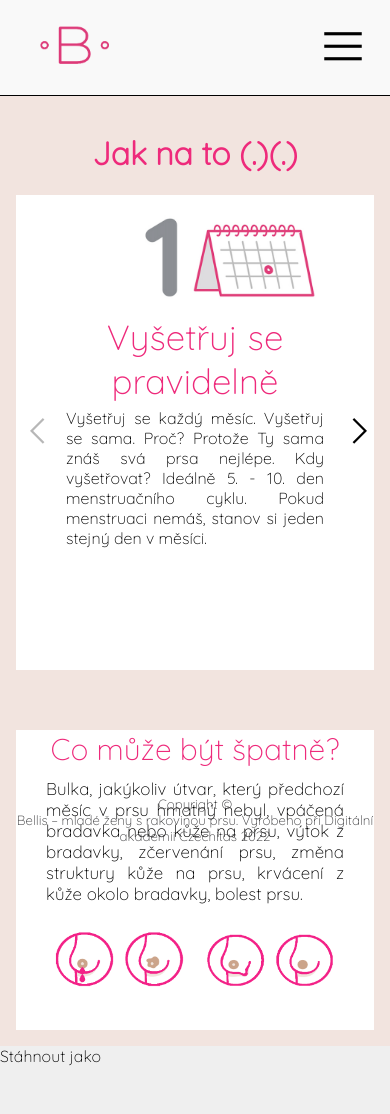
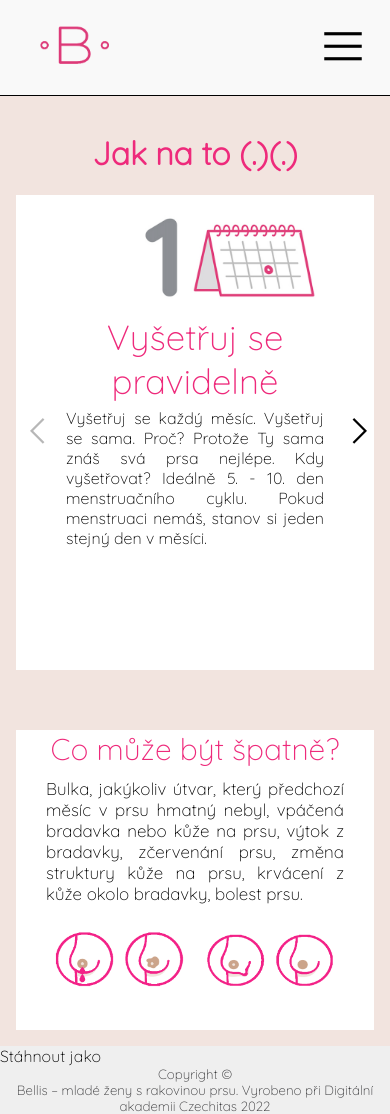
Before and after one commit to janajurcova/samovysetreni-prsu, a React app: page /samovysetreni in a window 390 px wide. Before the commit the page ends 1066 px from the top, so only its background shows below. Built offline with nearby package versions, Linux system fonts and the light colour scheme; what dayjs-recur would draw is missing.

Commit message:
App button responsivity

```diff
--- a/src/components/Footer/style.css
+++ b/src/components/Footer/style.css
@@ -1,5 +1,5 @@
 .bellis__footer {
-  position: fixed;
+  position: inherit;
   left: 0;
   bottom: 0;
   width: 100%;
@@ -10,6 +10,7 @@
 
 .footer {
   display: flex;
+  flex-direction: column;
 }
 .installButton {
   display: none;
--- a/src/components/Header/style.css
+++ b/src/components/Header/style.css
@@ -42,6 +42,7 @@ header {
   border: none;
   font-family: 'Quicksand', sans-serif;
   font-size: 20px;
+  margin-top: 100px;
 }
 .hamburger {
   display: none;
```
